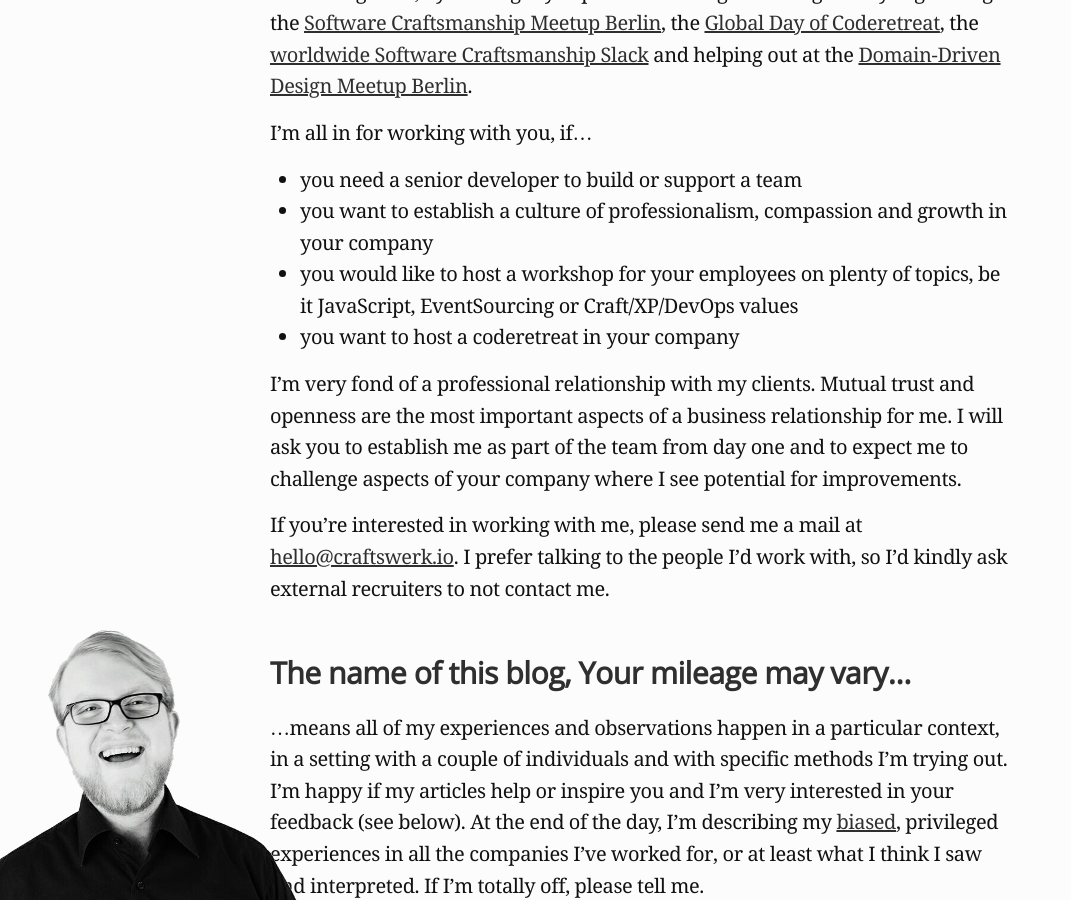
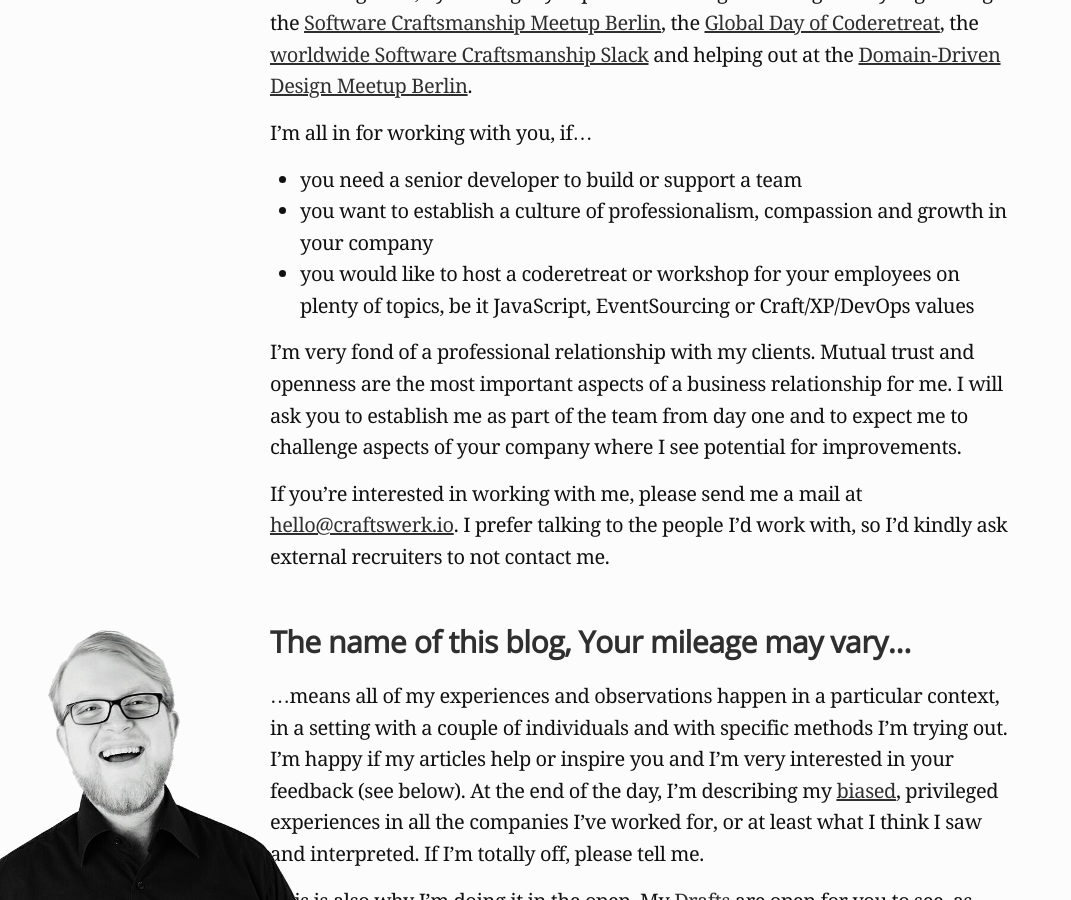
Before and after one commit to rradczewski/ymmv, a Jekyll site: the page built from about.md, in a window 1280 px wide and 900 px high, scrolled down 551 px. Shown: the whole window, without its empty margins (0-1071 px from the left). Built offline with Jekyll 4.4.1, drawn with Linux system fonts in a browser that asks for light colours.

Commit message:
Wording in About

```diff
--- a/about.md
+++ b/about.md
@@ -17,8 +17,7 @@ I owe a lot to the communities out there, which is why I'm trying to give someth
 I'm all in for working with you, if...
  - you need a senior developer to build or support a team
  - you want to establish a culture of professionalism, compassion and growth in your company
- - you would like to host a workshop for your employees on plenty of topics, be it JavaScript, EventSourcing or Craft/XP/DevOps values
- - you want to host a coderetreat in your company
+ - you would like to host a coderetreat or workshop for your employees on plenty of topics, be it JavaScript, EventSourcing or Craft/XP/DevOps values
 
 I'm very fond of a professional relationship with my clients. Mutual trust and openness are the most important aspects of a business relationship for me. I will ask you to establish me as part of the team from day one and to expect me to challenge aspects of your company where I see potential for improvements.
 
```
